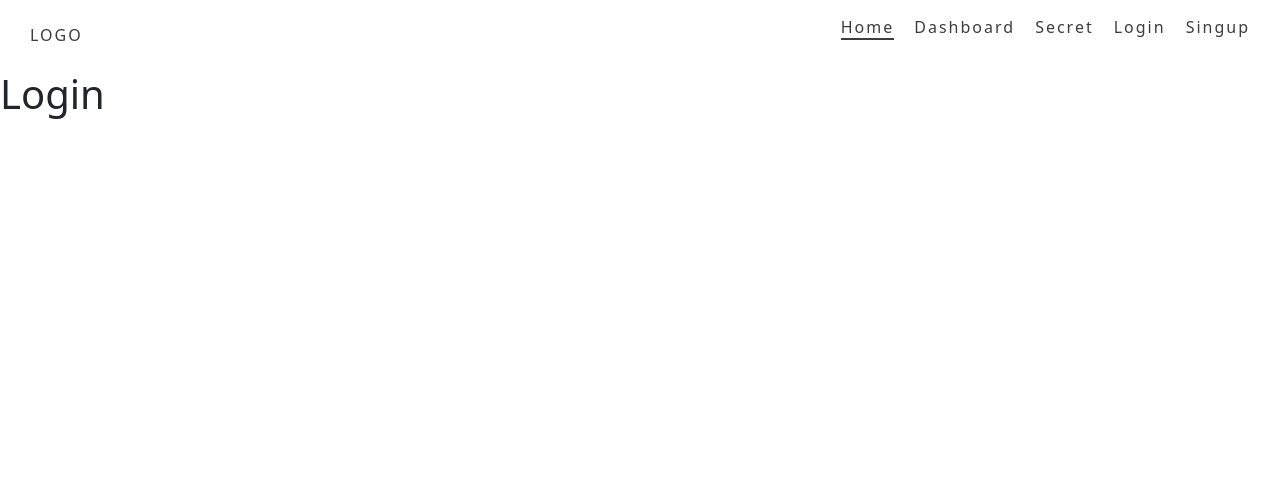
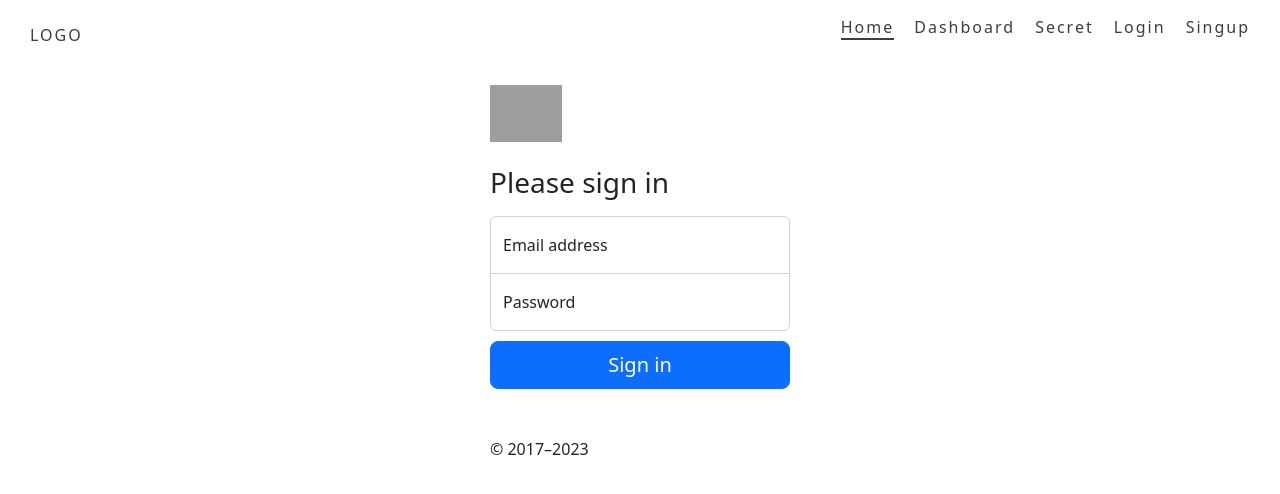
Before and after one commit to JHUMBERTTO/React-Authentication, a React (Vite) app: page /login in a window 1280 px wide. Shown: the top 494 px of the page. Built offline with nearby package versions, Linux system fonts and the light colour scheme; grey boxes are pictures that could not be loaded.

Commit message:
UI login using Boostrap

```diff
--- /dev/null
+++ b/src/assets/css/form.css
@@ -0,0 +1,21 @@
+
+.form-signin {
+  max-width: 330px;
+  padding: 15px;
+}
+
+.form-signin .form-floating:focus-within {
+  z-index: 2;
+}
+
+.form-signin input[type="email"] {
+  margin-bottom: -1px;
+  border-bottom-right-radius: 0;
+  border-bottom-left-radius: 0;
+}
+
+.form-signin input[type="password"] {
+  margin-bottom: 10px;
+  border-top-left-radius: 0;
+  border-top-right-radius: 0;
+}
--- a/src/pages/Login.jsx
+++ b/src/pages/Login.jsx
@@ -1,7 +1,24 @@
-
+import '../assets/css/form.css'
 const Login = () => {
   return (
-    <h1>Login</h1>
+    <div>
+      <main className="form-signin w-100 m-auto">
+        <form>
+          <img className="mb-4" src="/docs/5.3/assets/brand/bootstrap-logo.svg" alt="" width="72" height="57"/>
+          <h1 className="h3 mb-3 fw-normal">Please sign in</h1>
+          <div className="form-floating">
+            <input type="email" className="form-control" id="floatingInput" placeholder="name@example.com"/>
+            <label htmlFor="floatingInput">Email address</label>
+          </div>
+          <div className="form-floating">
+            <input type="password" className="form-control" id="floatingPassword" placeholder="Password"/>
+            <label htmlFor="floatingPassword">Password</label>
+          </div>
+          <button className="w-100 btn btn-lg btn-primary" type="submit">Sign in</button>
+          <p className="mt-5 mb-3 text-body-secondary">© 2017–2023</p>
+        </form>
+      </main>
+    </div>
   )
 }
 
```
